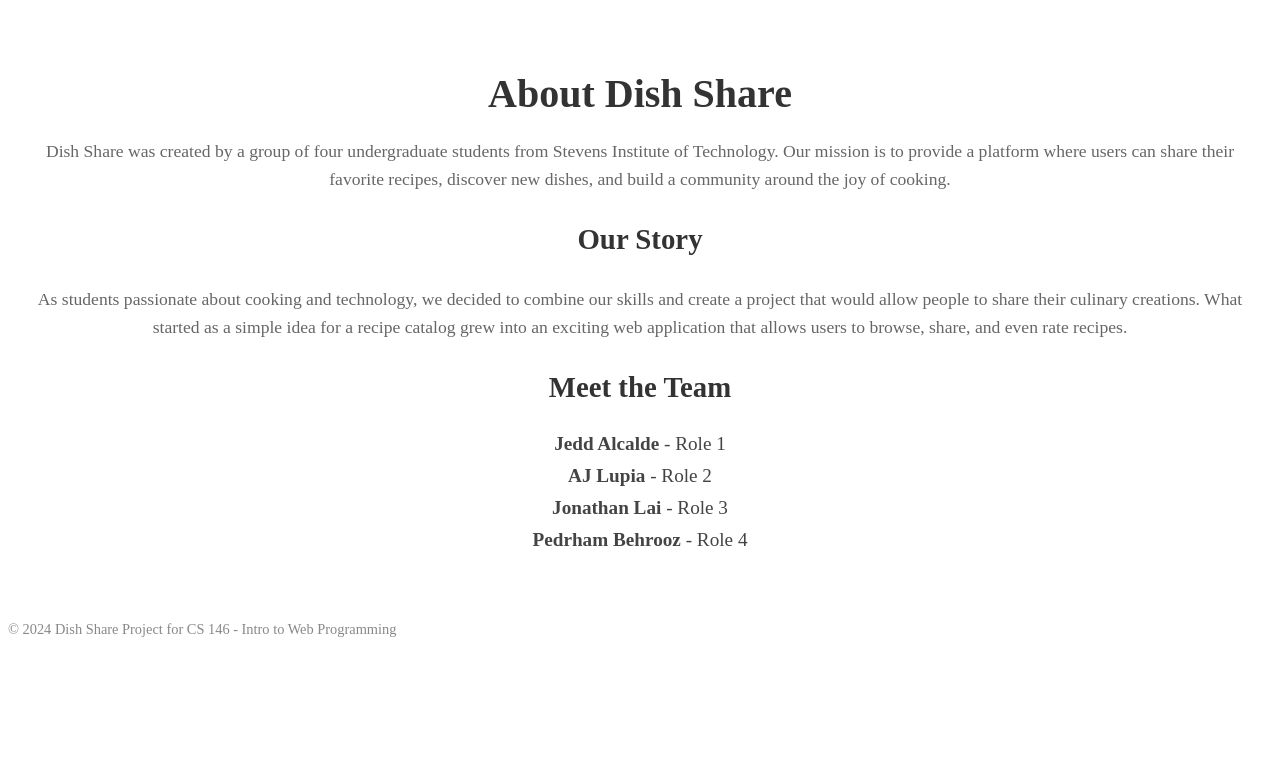
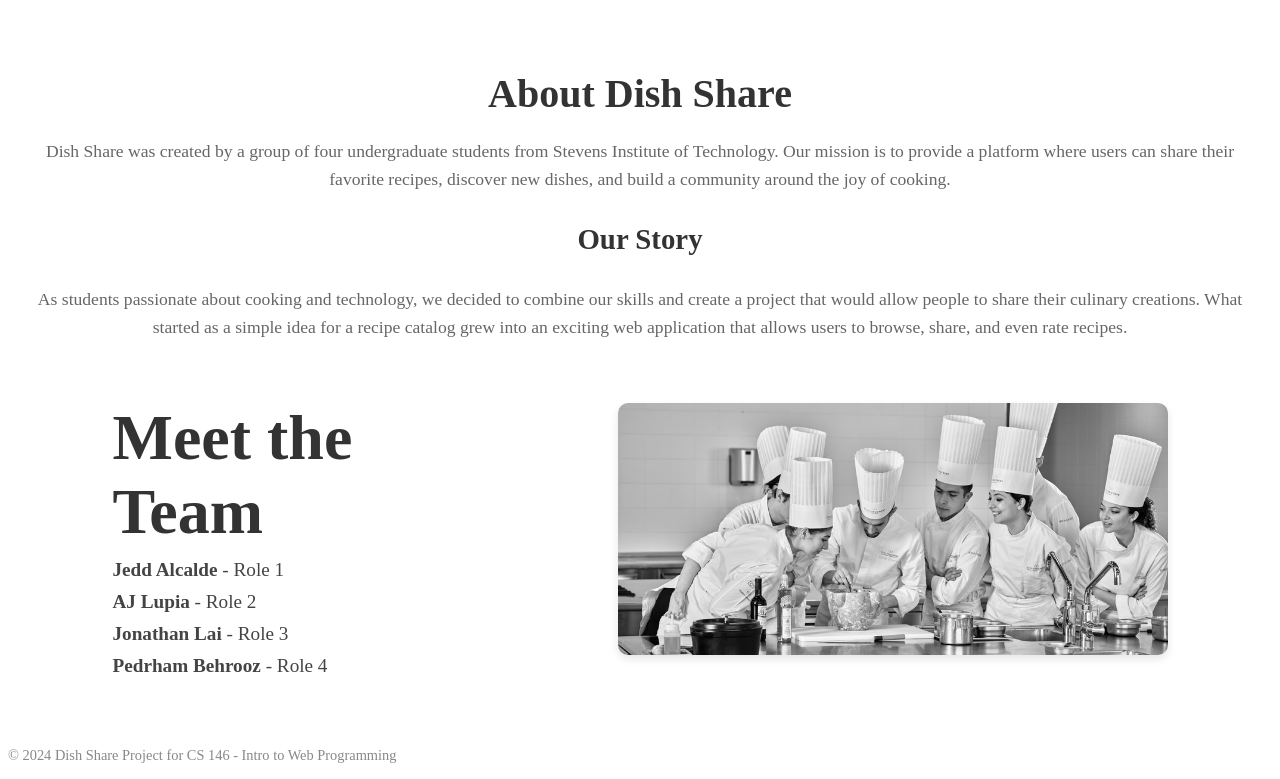
Before and after one commit to JeddAlcalde/Dish-Share, a plain HTML site: page subdirectory/about.html in a window 1280 px wide. Shown: the part 266-1045 px from the top of the page. Before the commit the page ends 918 px from the top, so only its background shows below. Drawn offline with Linux system fonts and the light colour scheme.

Commit message:
About Us Pghe updated with Team Picture
Added pictures and centered new information for the About Us Page.

```diff
--- a/style.css
+++ b/style.css
@@ -105,6 +105,7 @@ header p {
 
 /* Styling for the About Us page */
 .about-section {
+    justify-content:center;
     padding: 20px;
     margin-top: 20px;
     text-align: center;
@@ -139,6 +140,43 @@ header p {
     font-size: 1.2rem;
     color: #444;
     margin: 10px 0;
+}
+
+/* Styling for the Team Section */
+.team-section {
+    display: flex;
+    justify-content: center; /* Centers the items horizontally */
+    align-items: center; /* Vertically aligns the text and image */
+    margin-top: 30px;
+    gap: 100px; /* Small gap between text and image */
+    max-width: 100%; /* Makes the container take the full width of its parent */
+}
+
+.team-info {
+    flex: 1; /* Prevents the text from stretching */
+    text-align: left; /* Keeps the text aligned to the left */
+    margin-right: 5px; /* Small margin to prevent the text from being too squished */
+    max-width: 400px; /* Sets a max width for the text container */
+}
+
+.team-info h3 {
+    font-size: 4rem;
+    color: #333;
+    margin-bottom: 5px; /* Less space below the heading */
+}
+
+.team-image {
+    max-width: 550px; /* Limits the width of the image */
+    display: flex;
+    justify-content: center; /* Centers the image horizontally */
+    align-items: center; /* Vertically centers the image inside the container */
+}
+
+.team-photo {
+    width: 100%; /* Makes the image fill its container */
+    height: auto;
+    border-radius: 10px; /* Adds rounded corners to the image */
+    box-shadow: 0 4px 8px rgba(0, 0, 0, 0.1); /* Adds a subtle shadow around the image */
 }
 
 /* Styling for the Login and Sign Up page */
--- a/subdirectory/about.html
+++ b/subdirectory/about.html
@@ -34,6 +34,9 @@
                     <h3>Our Story</h3>
                     <p>As students passionate about cooking and technology, we decided to combine our skills and create a project that would allow people to share their culinary creations. What started as a simple idea for a recipe catalog grew into an exciting web application that allows users to browse, share, and even rate recipes.</p>
 
+                    <div class="team-section">
+                        <!-- Meet the Team Section -->
+                        <div class="team-info">
                             <h3>Meet the Team</h3>
                             <ul>
                                 <li><strong>Jedd Alcalde</strong> - Role 1</li>
@@ -43,6 +46,13 @@
                             </ul>
                         </div>
 
+                        <!-- Image of the creators on the right -->
+                        <div class="team-image">
+                            <img src="../images/team-photo.jpg" alt="The Dish Share Creators" class="team-photo">
+                        </div>
+                    </div>
+                </div>
+
                 <footer>
                     <p>&copy; 2024 Dish Share Project for CS 146 - Intro to Web Programming</p>
                 </footer>
```
Also changed, not shown: images/team-photo.jpg (added). Lines whose indentation alone changed are shown as unchanged.
